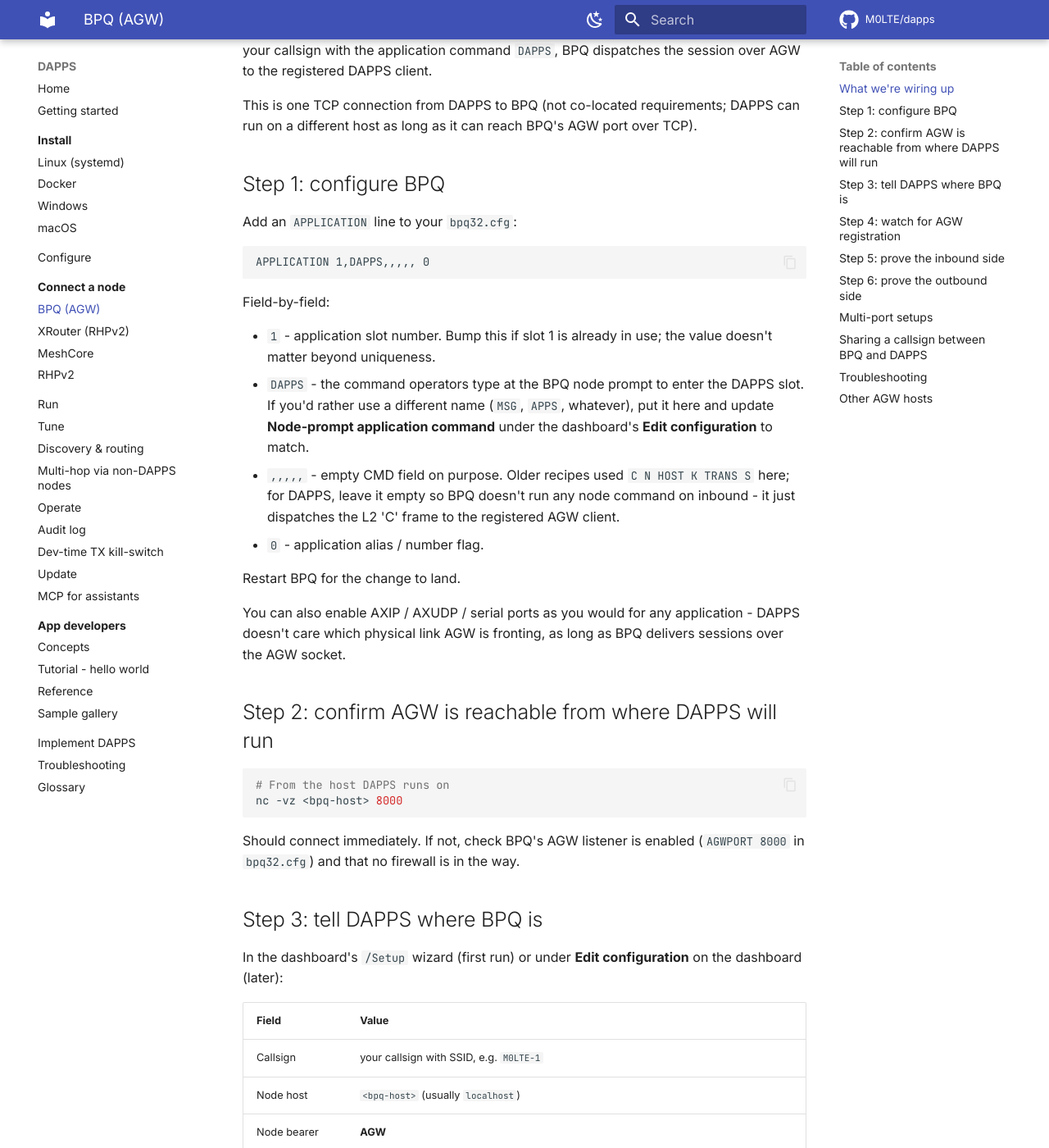
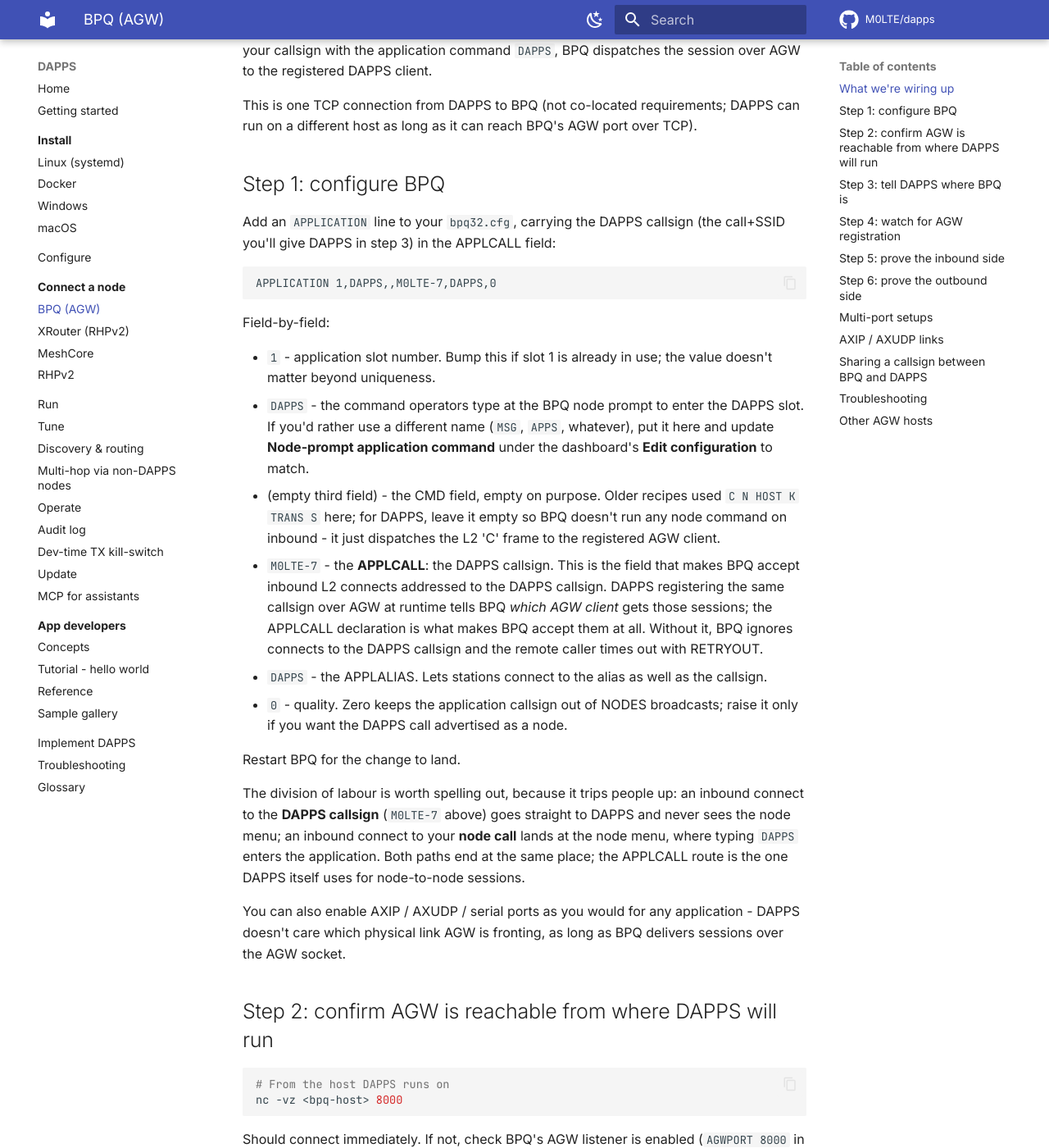
Before and after one commit to M0LTE/dapps, an MkDocs documentation site: the page built from docs/connect/bpq.md, in a window 1280 px wide and 1400 px high, scrolled down 350 px. Shown: the whole window at 82% size. Built offline with MkDocs 1.6.1 and Material for MkDocs 9.7.7, drawn with Linux system fonts in a browser that asks for light colours; comment, search, counter and statistics services are not loaded; some of the changed text lies outside the part shown.

Commit message:
docs: BPQ APPLICATION line needs the DAPPS callsign in APPLCALL (#147)
The docs rewrite in d174cbe dropped the APPLCALL field from the
documented APPLICATION line (APPLICATION 1,DAPPS,,,,, 0). Verified in
a two-node linbpq lab: with that shape, BPQ ignores inbound L2
connects to the AGW-registered DAPPS callsign entirely (callers see
RETRYOUT) - the runtime 'X' registration tells BPQ which AGW client
gets the session, but only the APPLCALL declaration makes BPQ accept
the connect at all. Restoring the full form fixes node-to-node probes
both ways.

Also documents two failure signatures hit while reproducing a field
report (Kevin M0AHN): UA-then-silence when a neighbour row points at
the remote NODECALL instead of its DAPPS callsign, and the need for
an AXIP/AXUDP MAP entry covering the remote DAPPS callsign.

Co-authored-by: Claude Fable 5 <noreply@anthropic.com>

````diff
--- a/docs/connect/bpq.md
+++ b/docs/connect/bpq.md
@@ -10,20 +10,24 @@ This is one TCP connection from DAPPS to BPQ (not co-located requirements; DAPPS
 
 ## Step 1: configure BPQ
 
-Add an `APPLICATION` line to your `bpq32.cfg`:
+Add an `APPLICATION` line to your `bpq32.cfg`, carrying the DAPPS callsign (the call+SSID you'll give DAPPS in step 3) in the APPLCALL field:
 
 ```
-APPLICATION 1,DAPPS,,,,, 0
+APPLICATION 1,DAPPS,,M0LTE-7,DAPPS,0
 ```
 
 Field-by-field:
 
 - `1` - application slot number. Bump this if slot 1 is already in use; the value doesn't matter beyond uniqueness.
 - `DAPPS` - the command operators type at the BPQ node prompt to enter the DAPPS slot. If you'd rather use a different name (`MSG`, `APPS`, whatever), put it here and update **Node-prompt application command** under the dashboard's **Edit configuration** to match.
-- `,,,,,` - empty CMD field on purpose. Older recipes used `C N HOST K TRANS S` here; for DAPPS, leave it empty so BPQ doesn't run any node command on inbound - it just dispatches the L2 'C' frame to the registered AGW client.
-- `0` - application alias / number flag.
+- (empty third field) - the CMD field, empty on purpose. Older recipes used `C N HOST K TRANS S` here; for DAPPS, leave it empty so BPQ doesn't run any node command on inbound - it just dispatches the L2 'C' frame to the registered AGW client.
+- `M0LTE-7` - the **APPLCALL**: the DAPPS callsign. This is the field that makes BPQ accept inbound L2 connects addressed to the DAPPS callsign. DAPPS registering the same callsign over AGW at runtime tells BPQ *which AGW client* gets those sessions; the APPLCALL declaration is what makes BPQ accept them at all. Without it, BPQ ignores connects to the DAPPS callsign and the remote caller times out with RETRYOUT.
+- `DAPPS` - the APPLALIAS. Lets stations connect to the alias as well as the callsign.
+- `0` - quality. Zero keeps the application callsign out of NODES broadcasts; raise it only if you want the DAPPS call advertised as a node.
 
 Restart BPQ for the change to land.
+
+The division of labour is worth spelling out, because it trips people up: an inbound connect to the **DAPPS callsign** (`M0LTE-7` above) goes straight to DAPPS and never sees the node menu; an inbound connect to your **node call** lands at the node menu, where typing `DAPPS` enters the application. Both paths end at the same place; the APPLCALL route is the one DAPPS itself uses for node-to-node sessions.
 
 You can also enable AXIP / AXUDP / serial ports as you would for any application - DAPPS doesn't care which physical link AGW is fronting, as long as BPQ delivers sessions over the AGW socket.
 
@@ -92,6 +96,17 @@ If your BPQ has multiple radio ports (e.g. port 1 = VHF FM, port 2 = HF), every
 
 You don't need an `APPLICATION` line per port - the single `APPLICATION DAPPS` line covers all ports. The port choice is per-neighbour for outbound; for inbound, BPQ dispatches the same way no matter which port the connect arrived on.
 
+## AXIP / AXUDP links
+
+If the port a neighbour is reached over is an AXIP/AXUDP port with per-callsign `MAP` entries (common for LAN or internet links between two BPQ nodes), remember that the L2 connect DAPPS originates is addressed to the remote **DAPPS callsign**, not the remote node call. Add a `MAP` for the DAPPS callsign alongside the node call:
+
+```
+MAP MB7XXX 192.168.1.20 UDP 10093 B
+MAP M0XYZ-7 192.168.1.20 UDP 10093 B
+```
+
+Without the second entry, the SABM to the DAPPS callsign has nowhere to go and the connect retries out on the *originating* side.
+
 ## Sharing a callsign between BPQ and DAPPS
 
 The recommended pattern is to give DAPPS its own SSID under your callsign - `M0LTE-1` for the BBS, `M0LTE-7` for DAPPS, etc. AGW dispatches by exact call+SSID, so they coexist cleanly. You can run as many DAPPS instances against one BPQ as you have spare SSIDs.
````
Also changed, not shown: docs/getting-started.md (+3 -3 lines), docs/troubleshooting.md (+5 -4 lines).
